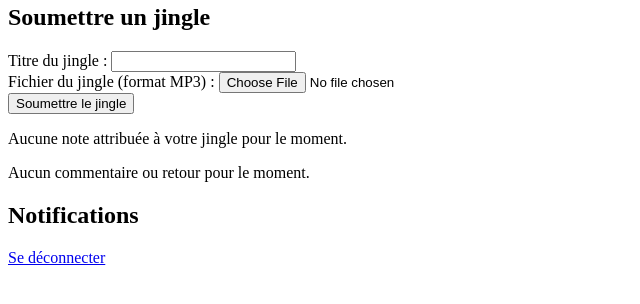
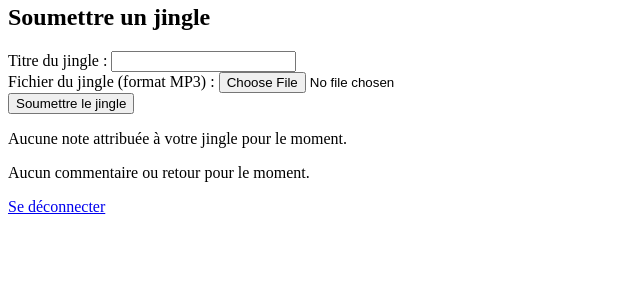
Before and after one commit to Viggsengetass/jingle_contest, a PHP site: page /student_dashboard.php in a window 1280 px wide. Shown: the part 140-444 px from the top of the page, without its empty margins (0-640 px from the left). Run offline with PHP 8.4, Linux system fonts and the light colour scheme; the visitor is signed in with stand-in values (Sample User, id 1); data that the repository does not hold is empty.

Commit message:
test_fixing_student_dash

```diff
--- a/student_dashboard.php
+++ b/student_dashboard.php
@@ -132,32 +132,6 @@ if (mysqli_num_rows($comment_result) > 0) {
 }
 ?>
 
-<!-- Section des notifications -->
-<div id="notifications">
-    <h2>Notifications</h2>
-    <ul id="notification-list">
-        <!-- Les notifications seront ajoutées ici via AJAX -->
-    </ul>
-</div>
-
-<script>
-    // Fonction pour charger les nouvelles notifications via AJAX
-    function loadNotifications() {
-        $.ajax({
-            url: 'get_notifications.php', // Remplacez par le chemin correct vers le script PHP qui récupère les notifications
-            success: function(data) {
-                $('#notification-list').html(data);
-            }
-        });
-    }
-
-    // Charger les notifications au chargement de la page et toutes les 30 secondes
-    $(document).ready(function() {
-        loadNotifications();
-        setInterval(loadNotifications, 30000); // Rafraîchir toutes les 30 secondes
-    });
-</script>
-
 <!-- Lien pour se déconnecter -->
 <a href='logout.php'>Se déconnecter</a>
 
```
Lines whose indentation alone changed are shown as unchanged.
